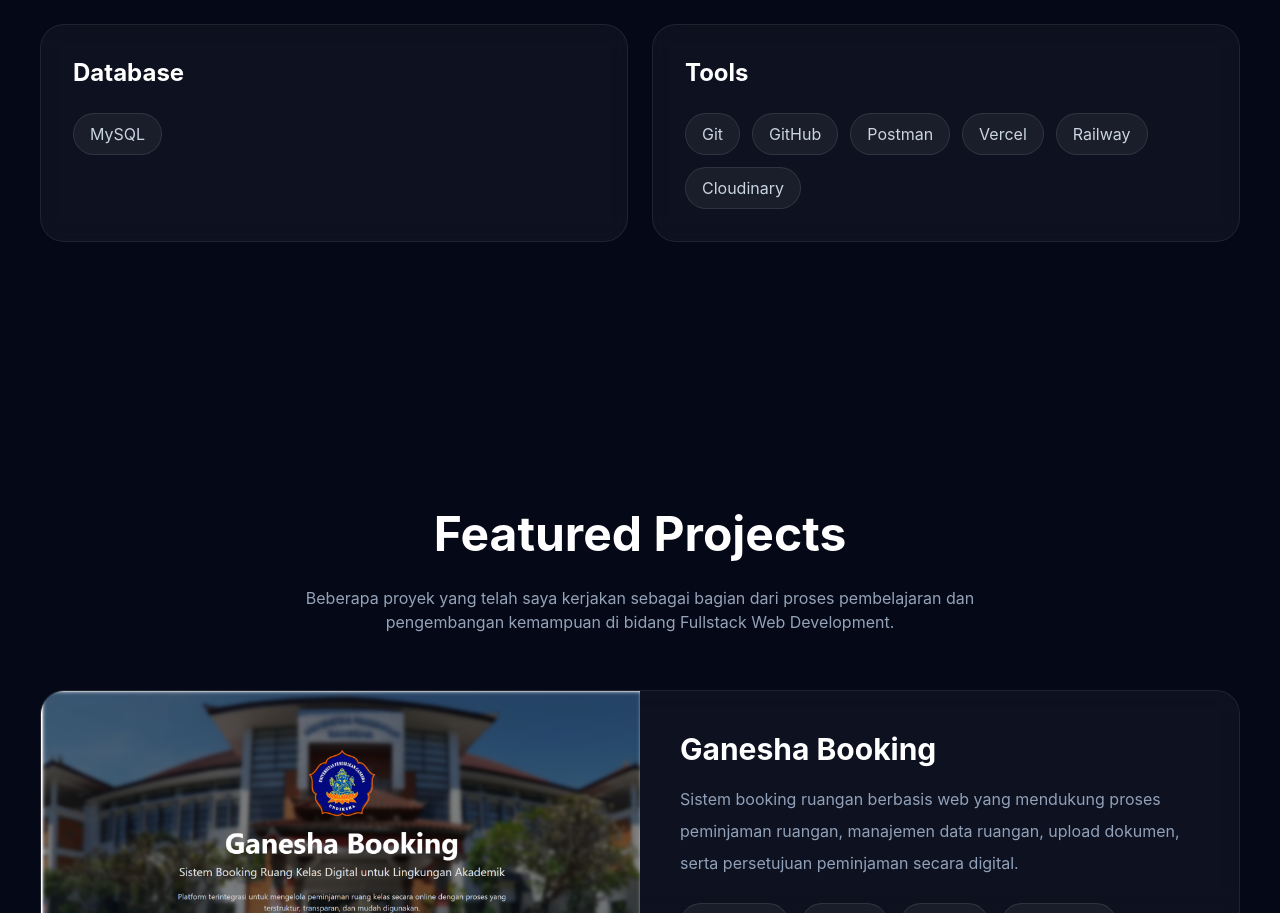
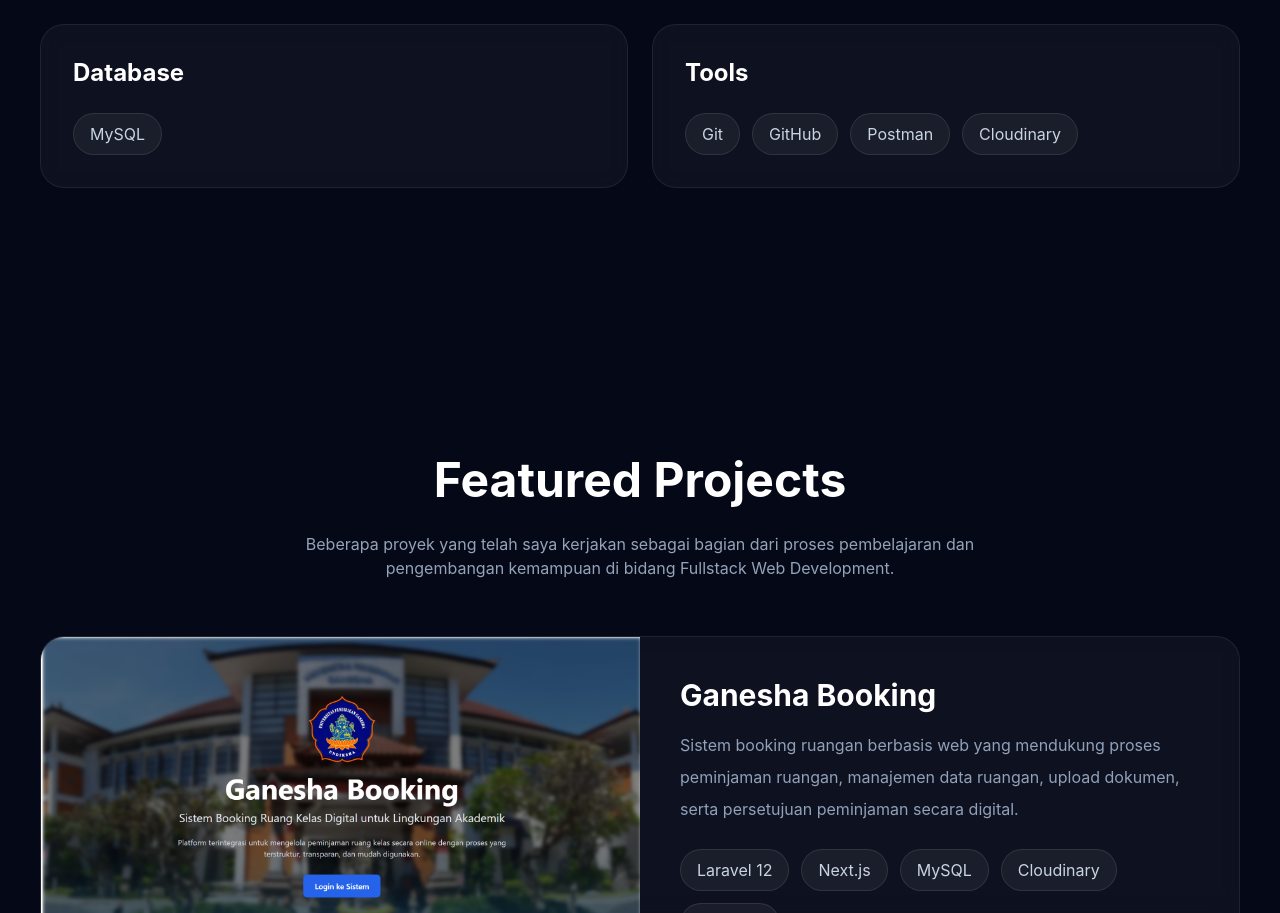
Before and after one commit to rosyid-still-learning/portfolio-rosyid, a React (Vite) app: page / in a window 1280 px wide. Shown: the part 3074-3987 px from the top of the page. Built offline with nearby package versions, Linux system fonts and the light colour scheme.

Commit message:
Update portfolio

```diff
--- a/src/components/Skills.jsx
+++ b/src/components/Skills.jsx
@@ -19,8 +19,6 @@ const skillCategories = [
       "Git",
       "GitHub",
       "Postman",
-      "Vercel",
-      "Railway",
       "Cloudinary",
     ],
   },
```
